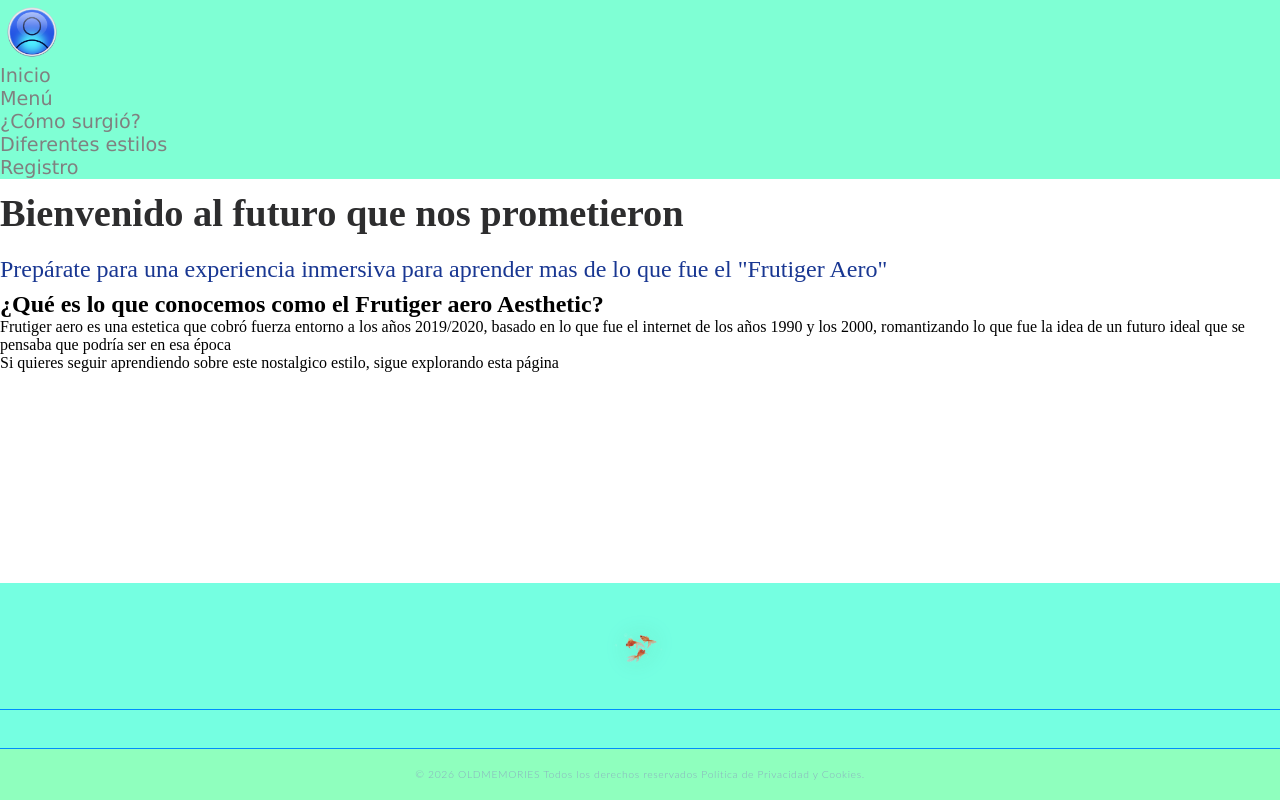
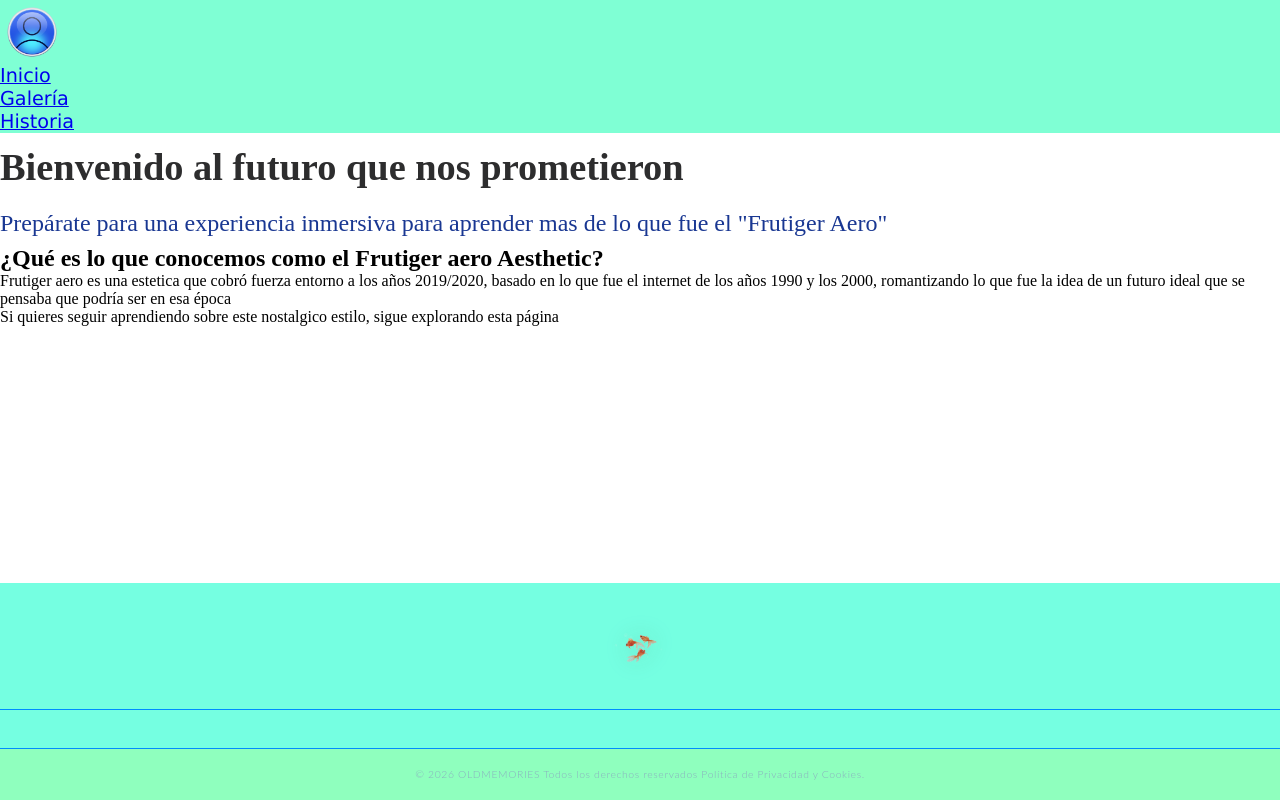
Before and after one commit to haridianvergaraalonso-boop/OldMemories, a React (Vite) app: page /home in a window 1280 px wide. Both pictures are taken after a click on the element 640 px from the left and 34 px from the top of the page. Built offline with nearby package versions, Linux system fonts and the light colour scheme.

Commit message:
starting history

```diff
--- a/src/App.jsx
+++ b/src/App.jsx
@@ -1,7 +1,9 @@
 import { BrowserRouter, Routes, Route } from "react-router-dom"
-import Home from "./pages/home/Home"
-import Footer from "./components/footer/Footer"
+import Home from "./pages/home/Home";
+import Footer from "./components/footer/Footer";
 import Gallery from "./pages/gallery/Gallery";
+import History from "./pages/history/History";
+
 
 function App() {
   return (
@@ -11,6 +13,7 @@ function App() {
           <Routes>
             <Route path="/home" element={<Home/>}/>
             <Route path="/gallery" element={<Gallery/>}/>
+            <Route path="/history" element={<Home />} />
             <Route path="*" element={<Home/>}/>
           </Routes>
         </main>
--- a/src/components/header/Header.jsx
+++ b/src/components/header/Header.jsx
@@ -1,4 +1,5 @@
 import { useState } from "react"
+import { Link } from "react-router-dom"
 import "./header.css"
 function Header() {
     const [isSideMenuVisible, setIsSideMenuVisible] = useState(false)
@@ -21,13 +22,11 @@ function Header() {
             {
                 isSideMenuVisible ?
                     <div className="header-side-menu">
-                        <ul>
-                            <li>Inicio</li>
-                            <li>Menú</li>
-                            <li>¿Cómo surgió?</li>
-                            <li>Diferentes estilos</li>
-                            <li>Registro</li>
-                        </ul>
+                      <ul>
+                        <li><Link to="/home">Inicio</Link></li>
+                        <li><Link to="/gallery">Galería</Link></li>
+                        <li><Link to="/history">Historia</Link></li>
+                    </ul>
                     </div>
                     :
                     <></>
--- a/src/pages/history/History.jsx
+++ b/src/pages/history/History.jsx
@@ -0,0 +1,21 @@
+import Header from "../../components/header/Header";
+
+function History() {
+    return (
+        <div>
+            <Header />
+            <h1 className="title">Historia</h1>
+            <p className="p1">El Frutiger Aero es una estética digital popular entre 2004 y 2012 que combinó el optimismo tecnológico con la naturaleza, caracterizándose por texturas brillantes (esqueuomorfismo), transparencias, colores azules/verdes, burbujas y motivos acuáticos. Su nombre proviene de la tipografía Frutiger y el tema de interfaz Windows Aero</p>
+            <h2 className="subtitle1">Orígenes e Influencias</h2>
+            <p>La corriente surge de la mezcla del diseño esqueleomórfico (objetos digitales que imitan la realidad) de principios de los 2000 y el auge del diseño de interfaces de Microsoft y Apple. El nombre rinde homenaje al diseñador suizo Adrian Frutiger, conocido por tipografías de alta legibilidad.</p>
+            <h3 className="subtitle2">Características Visuales</h3>
+            <p>Escenas utópicas, tecnología brillante, apariencia de cristal pulido, agua, burbujas, cielos despejados y vegetación, a menudo descritos bajo el estilo "Web 2.0 Gloss".</p>
+            <h4 className="subtitle3">Era y Auge:</h4>
+            <p> Su apogeo ocurrió entre el lanzamiento de Windows Vista (2006) y el auge del diseño plano, influyendo en consolas como Wii, publicidad y software de la época.</p>
+            <h5 className="subtitle4">Declive y Legado</h5>
+            <p>A partir de 2010-2013, fue reemplazado por el flat design (diseño plano), marcando el fin de esta etapa. Hoy es considerada una estética nostálgica de principios de siglo.</p>
+        </div>
+    );
+}
+
+export default History;
```
